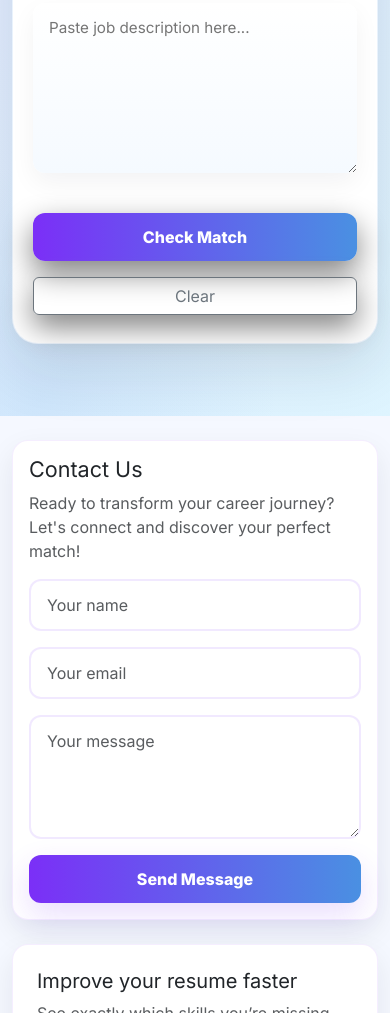
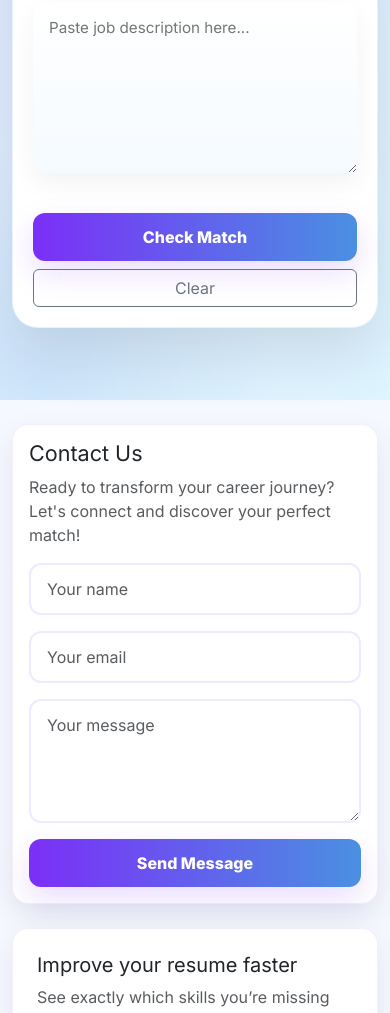
Before and after one commit to manju766/Job_Decription_Matcher, a plain HTML site: page frontend/index.html in a window 390 px wide. Shown: the part 3265-4278 px from the top of the page. Drawn offline with nearby package versions, Linux system fonts and the light colour scheme.

Commit message:
Style: Improve button box-shadow visibility and spacing

```diff
--- a/frontend/index.html
+++ b/frontend/index.html
@@ -302,11 +302,7 @@
       .file-btn { width: 100%; }
       .file-name { max-width: none; width: 100%; text-align: center; }
       .d-flex.gap-2 { flex-direction: column; }
-      .d-flex.gap-2 .btn {
-        width: 100% !important;
-        box-shadow: 0 12px 30px gray!important ;
-        margin-bottom: 8px;
-      }
+
     }
 
     /* Navbar Toggler Enhancements */
@@ -494,7 +490,7 @@
           <div class="card matcher-card">
             <div class="matcher-card-header">
               <span class="matcher-card-pill">Interactive demo</span>
-              <h3>Try the Job Matcher</h3>
+              <h3 class="">Try the Job Matcher</h3>
               <p class="matcher-card-subtitle">Drop in your resume and target job to generate a match score and missing skills instantly.</p>
             </div>
 
```
